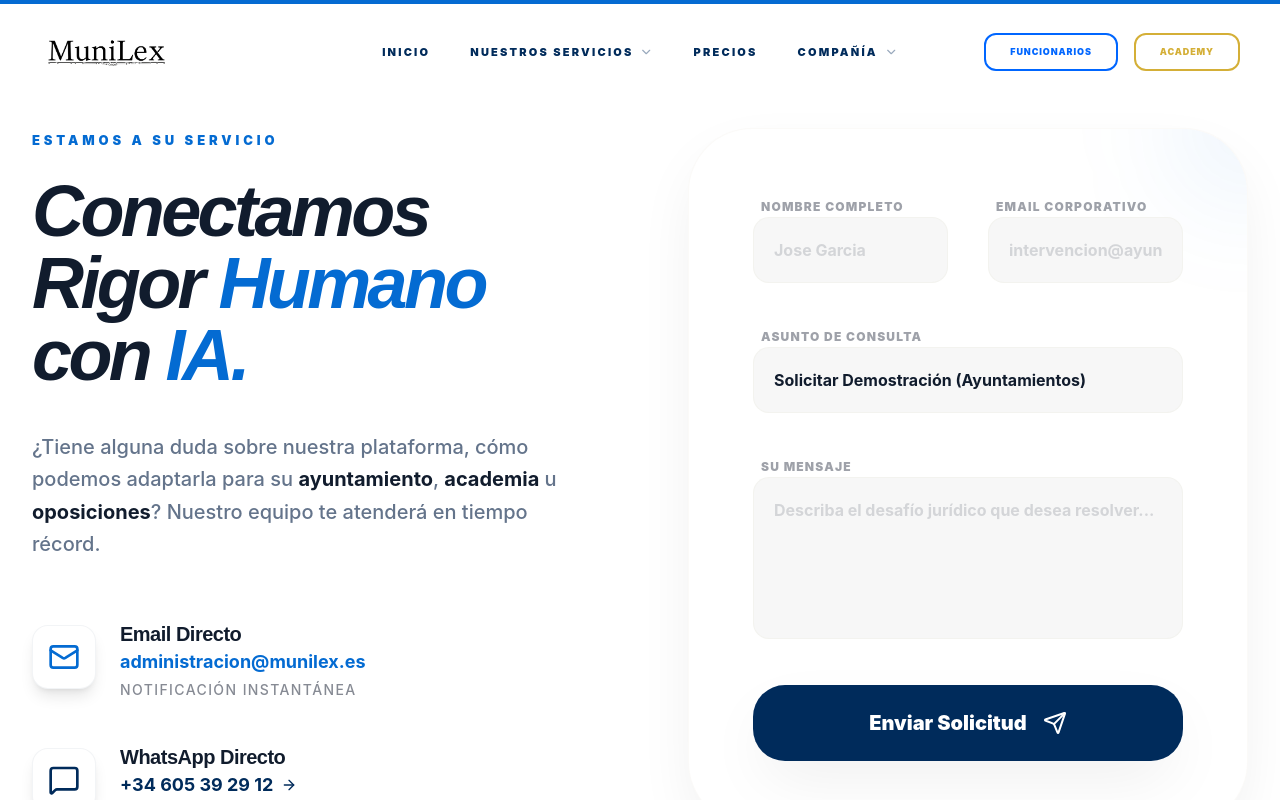
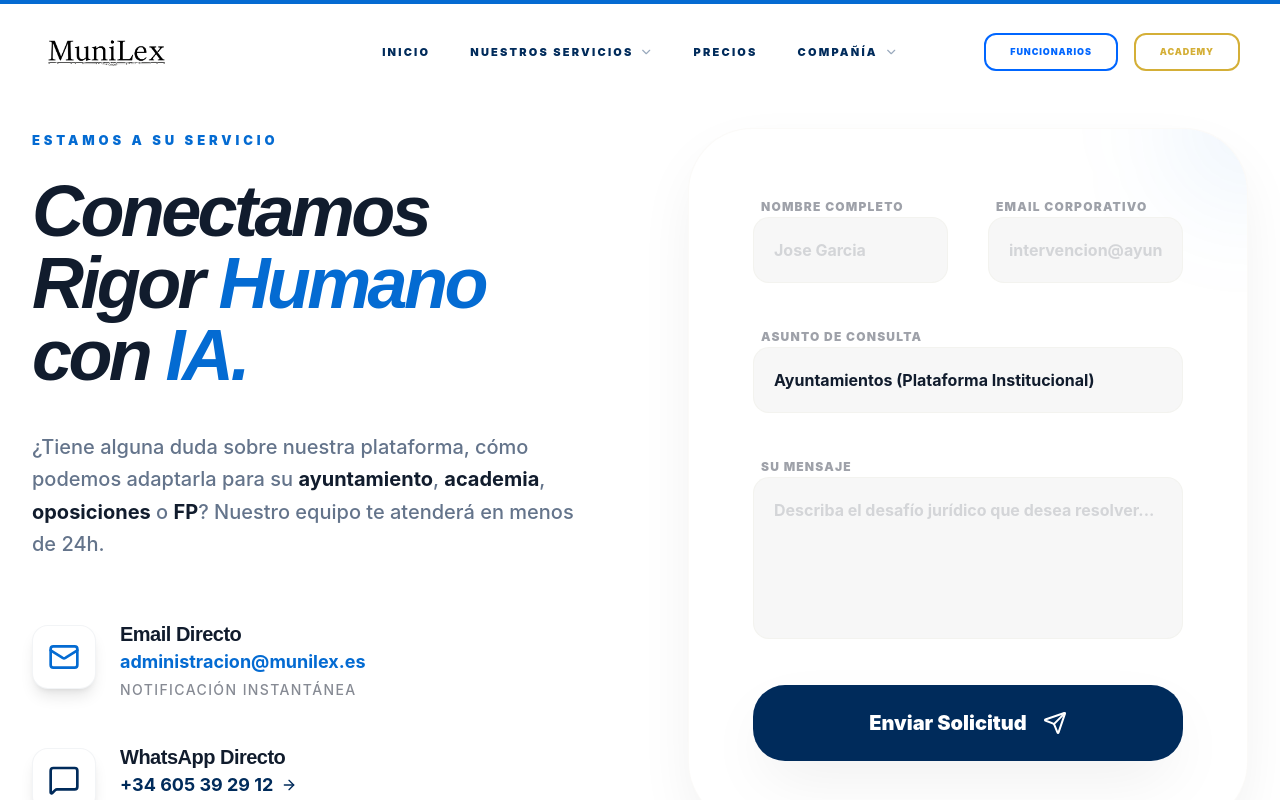
Before and after one commit to automatizacionesnunez-byte/Munilex-Academy-web, a React (Vite) app: page /contacto in a window 1280 px wide. Shown: the top 800 px of the page. Built offline with nearby package versions, Linux system fonts and the light colour scheme.

Commit message:
feat: centralizar contacto en administracion@munilex.es y añadir opción FP

```diff
--- a/src/pages/munilex-academy/AcademyContact.tsx
+++ b/src/pages/munilex-academy/AcademyContact.tsx
@@ -18,13 +18,13 @@ const AcademyContact = () => {
               <span className="italic text-[#d4af37]">tu futuro</span>
             </h1>
             <p className="text-xl text-white/50 max-w-xl mb-12 font-semibold">
-              ¿Dudas sobre el temario, la IA o qué plan se adapta mejor a tu centro? Nuestro equipo técnico y docente está listo para ayudarte.
+              ¿Dudas sobre el temario, la IA o qué plan se adapta mejor a tu centro? Nuestro equipo técnico y docente te atenderá en menos de 24h.
             </p>
 
             <div className="space-y-8">
               {[
-                { icon: <Mail className="w-6 h-6" />, label: "Email", value: "info@munilex.com" },
-                { icon: <Phone className="w-6 h-6" />, label: "Teléfono", value: "+34 600 000 000" },
+                { icon: <Mail className="w-6 h-6" />, label: "Email", value: "administracion@munilex.es" },
+                { icon: <Phone className="w-6 h-6" />, label: "WhatsApp", value: "+34 605 39 29 12" },
                 { icon: <MapPin className="w-6 h-6" />, label: "Ubicación", value: "Madrid, España" }
               ].map((item, i) => (
                 <div key={i} className="flex items-center gap-6 group">
--- a/src/pages/munilex/Contacto.tsx
+++ b/src/pages/munilex/Contacto.tsx
@@ -23,8 +23,9 @@ const Contacto = () => {
       // Simulación de envío (Reemplazar con fetch real a EmailJS / CallMeBot API)
       await new Promise(resolve => setTimeout(resolve, 2000));
 
-      // LOGICA PARA WHATSAPP (CallMeBot):
-      // const whatsappMsg = `🔔 NUEVO CONTACTO MUNILEX:\n👤: ${formData.name}\n📧: ${formData.email}\n💬: ${formData.message}`;
+      // LOGICA PARA WHATSAPP (CallMeBot) y EMAIL:
+      // Envío a: administracion@munilex.es
+      // const whatsappMsg = `🔔 NUEVO CONTACTO MUNILEX:\n👤: ${formData.name}\n📧: ${formData.email}\n📂: ${formData.subject}\n💬: ${formData.message}`;
       // await fetch(`https://api.callmebot.com/whatsapp.php?phone=34605392912&text=${encodeURIComponent(whatsappMsg)}&apikey=SU_CLAVE_AQUI`);
 
       setStatus('success');
@@ -75,7 +76,7 @@ const Contacto = () => {
                Conectamos Rigor <span className="text-primary-container font-black">Humano</span> con <span className="text-primary-container font-black">IA.</span>
             </h1>
             <p className="text-xl text-on-surface-variant font-medium leading-relaxed mb-16 max-w-xl">
-               ¿Tiene alguna duda sobre nuestra plataforma, cómo podemos adaptarla para su <span className="text-secondary font-bold">ayuntamiento</span>, <span className="text-secondary font-bold">academia</span> u <span className="text-secondary font-bold">oposiciones</span>? Nuestro equipo te atenderá en tiempo récord.
+               ¿Tiene alguna duda sobre nuestra plataforma, cómo podemos adaptarla para su <span className="text-secondary font-bold">ayuntamiento</span>, <span className="text-secondary font-bold">academia</span>, <span className="text-secondary font-bold">oposiciones</span> o <span className="text-secondary font-bold">FP</span>? Nuestro equipo te atenderá en menos de 24h.
             </p>
 
             <div className="space-y-12">
@@ -152,12 +153,11 @@ const Contacto = () => {
                     onChange={(e) => setFormData({...formData, subject: e.target.value})}
                     className="w-full bg-surface-low border border-surface-variant/50 rounded-2xl p-5 text-secondary font-bold focus:outline-none focus:ring-4 focus:ring-primary-container/10 focus:border-primary-container transition-all appearance-none cursor-pointer"
                    >
-                      <option>Solicitar Demostración (Ayuntamientos)</option>
-                      <option>Munilex Academy (Colegios / Academias)</option>
-                      <option>Oposiciones (Soporte al alumno)</option>
-                      <option>Soporte Técnico Especializado</option>
-                      <option>Consultoría de Implantación</option>
-                      <option>Prensa e Información</option>
+                      <option>Ayuntamientos (Plataforma Institucional)</option>
+                      <option>Academias (Planes Corporate)</option>
+                      <option>Oposiciones (Soporte al Opositor)</option>
+                      <option>Centros FP (Formación Profesional)</option>
+                      <option>Otros Asuntos</option>
                    </select>
                 </div>
 
```
